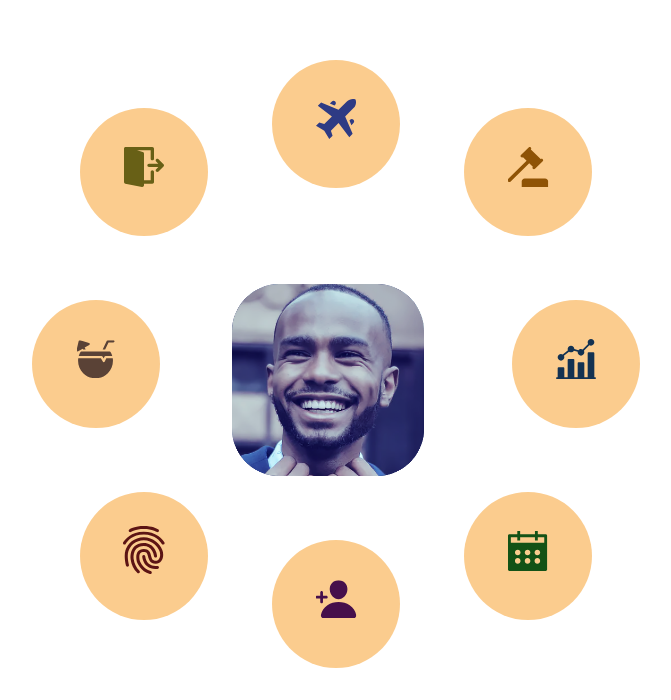
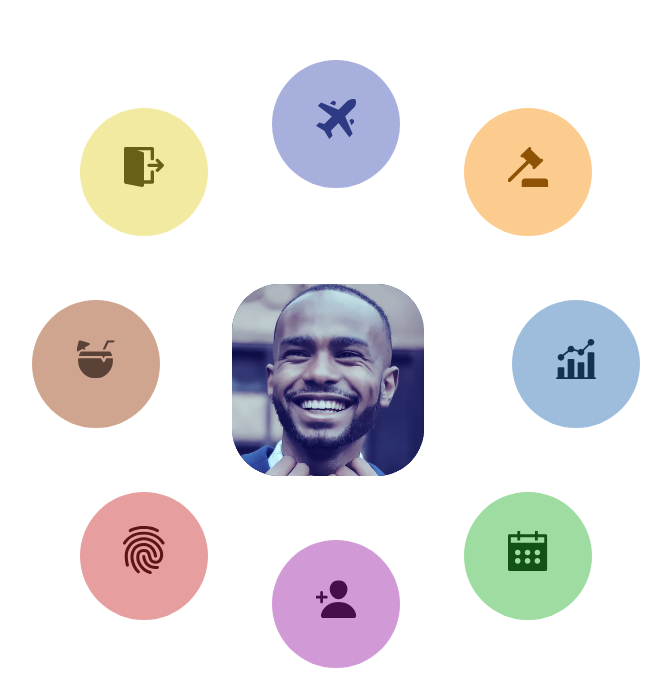
Before and after one commit to eduardomcv/seamless-orbit-css, a website: page src/index.html in a window 1280 px wide. Shown: the part 116-816 px from the top of the page, without its empty margins (312-983 px from the left). Drawn offline with Linux system fonts and the light colour scheme.

Commit message:
Add colors to each circle

```diff
--- a/src/style.css
+++ b/src/style.css
@@ -49,8 +49,11 @@ body {
 }
 
 .orbit li {
+  --icon-bg: pink;
+  --text-bg: blue;
+
   position: absolute;
-  background: var(--color-orange);
+  background: var(--icon-bg);
   width: 8rem;
   aspect-ratio: 1/1;
   border-radius: 50%;
@@ -69,7 +72,7 @@ body {
 }
 
 .orbit li > p {
-  background: var(--color-orange-dark);
+  background: var(--text-bg);
   width: 100%;
   height: 100%;
   display: grid;
@@ -83,33 +86,49 @@ body {
 }
 
 .orbit li:nth-child(1) {
+  --icon-bg: var(--color-blue);
+  --text-bg: var(--color-blue-dark);
   transform: translate(15rem, 0rem);
 }
 
 .orbit li:nth-child(2) {
+  --icon-bg: var(--color-green);
+  --text-bg: var(--color-green-dark);
   transform: translate(12rem, 12rem);
 }
 
 .orbit li:nth-child(3) {
+  --icon-bg: var(--color-pink);
+  --text-bg: var(--color-pink-dark);
   transform: translate(0rem, 15rem);
 }
 
 .orbit li:nth-child(4) {
+  --icon-bg: var(--color-red);
+  --text-bg: var(--color-red-dark);
   transform: translate(-12rem, 12rem);
 }
 
 .orbit li:nth-child(5) {
+  --icon-bg: var(--color-brown);
+  --text-bg: var(--color-brown-dark);
   transform: translate(-15rem, 0rem);
 }
 
 .orbit li:nth-child(6) {
+  --icon-bg: var(--color-yellow);
+  --text-bg: var(--color-yellow-dark);
   transform: translate(-12rem, -12rem);
 }
 
 .orbit li:nth-child(7) {
+  --icon-bg: var(--color-purple);
+  --text-bg: var(--color-purple-dark);
   transform: translate(0rem, -15rem);
 }
 
 .orbit li:nth-child(8) {
+  --icon-bg: var(--color-orange);
+  --text-bg: var(--color-orange-dark);
   transform: translate(12rem, -12rem);
 }
```
